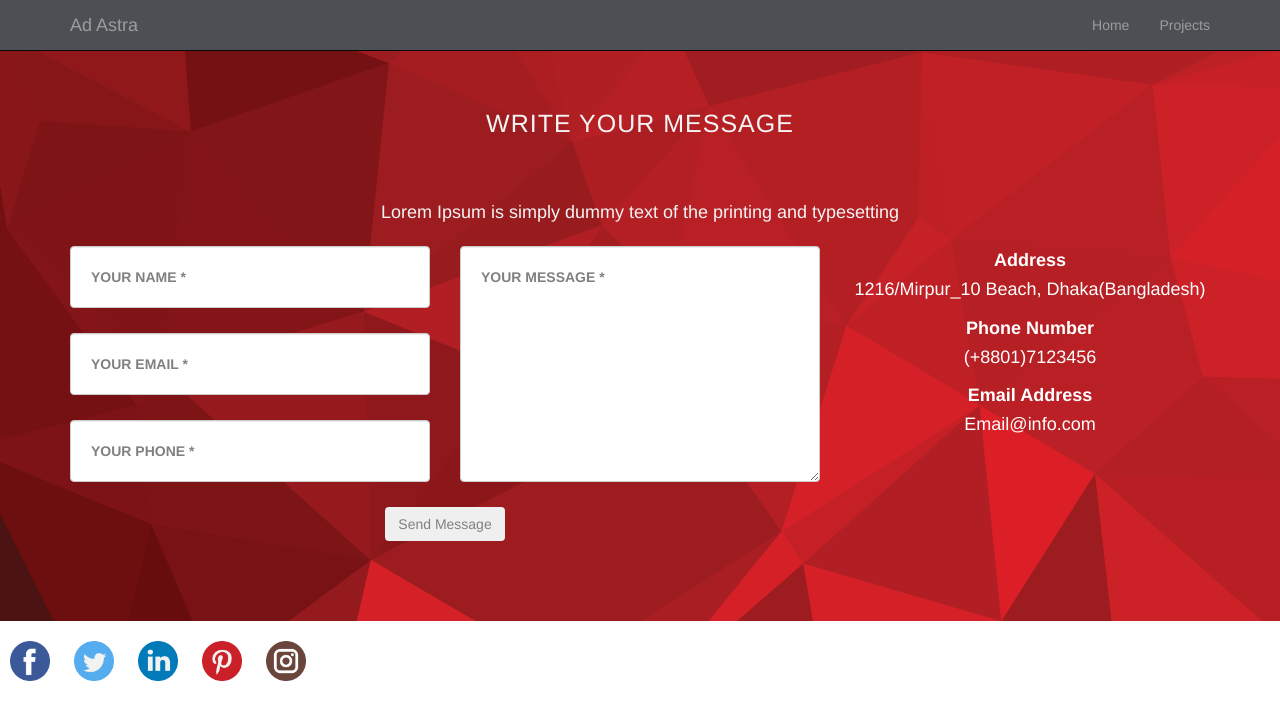
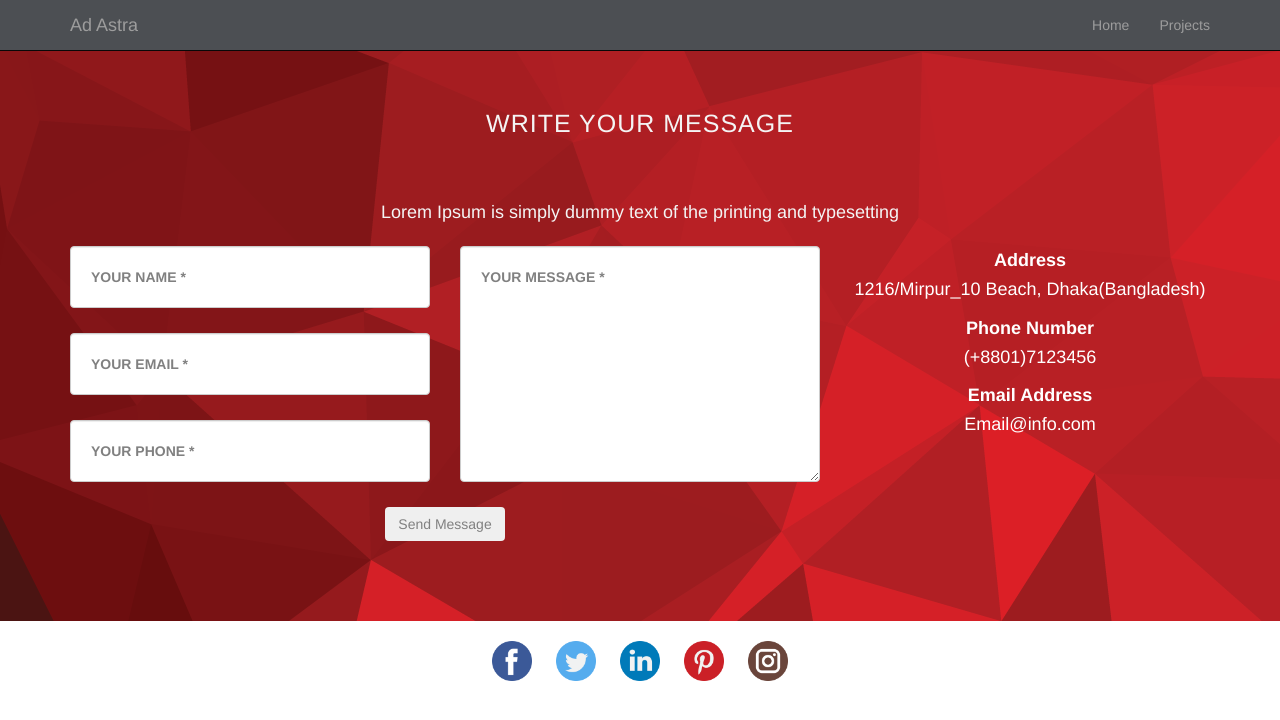
Before and after one commit to lisondgt/adastra, a plain HTML site: page contact.html in a window 1280 px wide. Drawn offline with nearby package versions, Linux system fonts and the light colour scheme.

Commit message:
social buttons

```diff
--- a/contact.html
+++ b/contact.html
@@ -89,13 +89,16 @@
             </section>
           </div>
     <footer>
+      <div class='container'>
       <div id="social-buttons">
+
         <a href="facebook.com"><img alt="Facebook" title="Facebook" src="images/facebook.png"></a>
         <a href="twitter.com"><img alt="Twitter" title="Twitter" src="images/twitter.png"></a>
         <a href="linkedin.com"><img alt="Linkedin" title="Linkedin" src="images/linkedin.png"></a>
         <a href="pinterest.com"><img alt="Pinterest" title="Pinterest" src="images/pinterest.png"></a>
         <a href="instagram.com"><img alt="Instagram" title="Instagram" src="images/instagram.png"></a>
       </div>
+    </div>
     </footer>
   </body>
 </html>
--- a/css/contact.css
+++ b/css/contact.css
@@ -112,7 +112,8 @@ footer {
 }
 
 #social-buttons {
-  margin-left: auto;
-  margin-right: auto;
-  width: auto;
+    margin: auto;
+    text-align:center;
+    bottom:0;
+    width:100%;
 }
```
